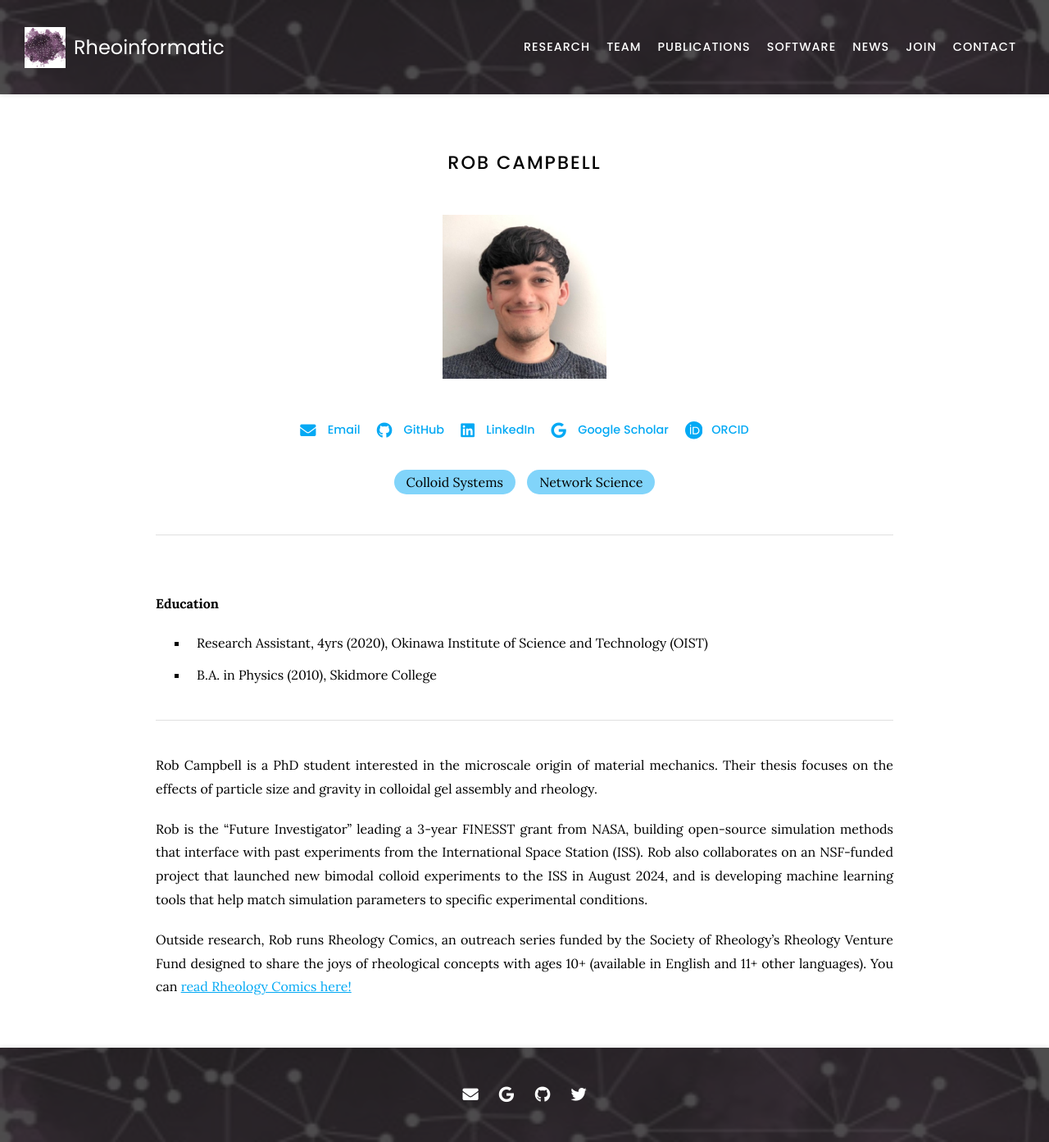
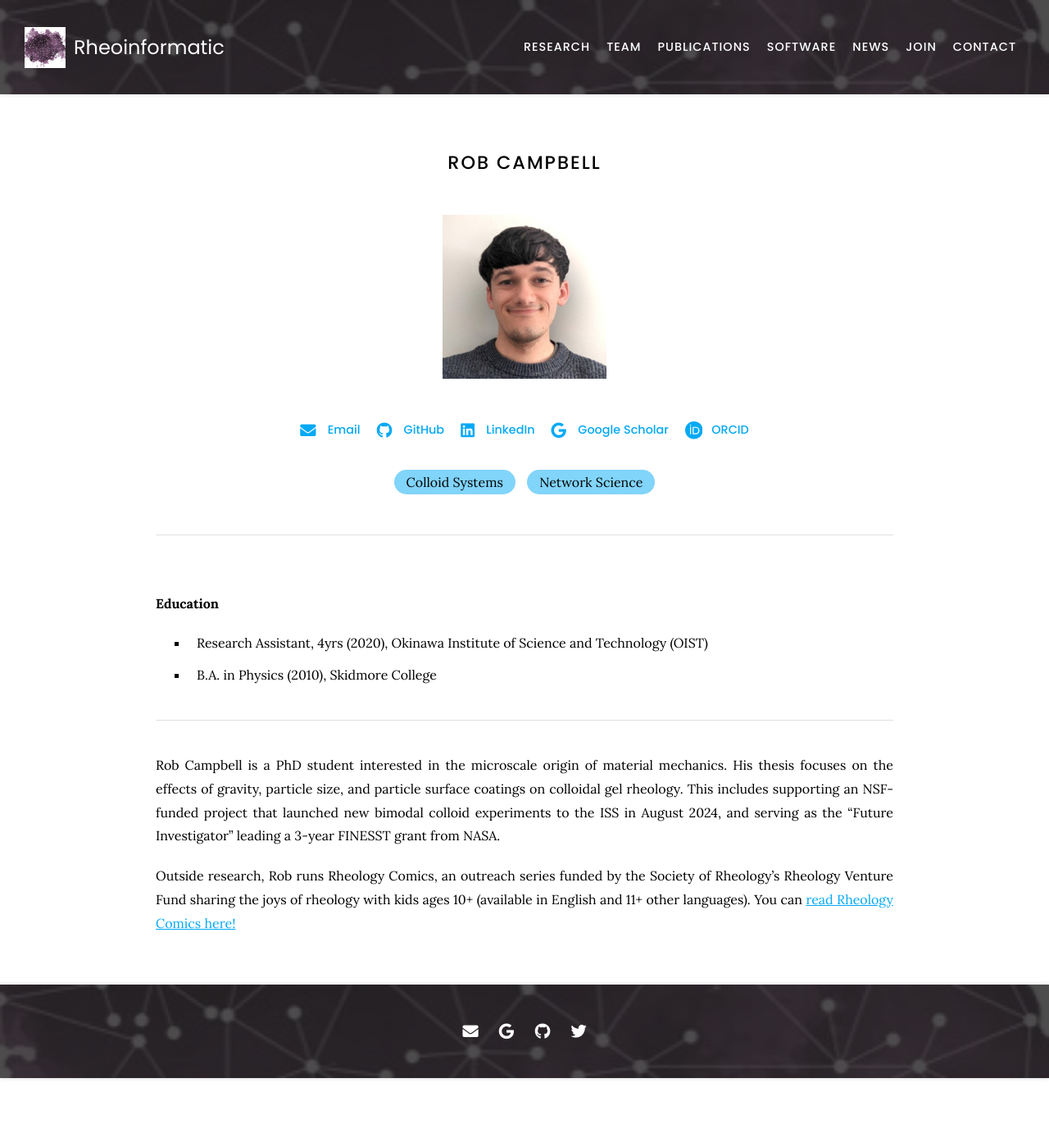
Before and after one commit to procf/procf.github.io, a Jekyll site: the page built from _members/rob-campbell.md, in a window 1280 px wide. Shown: the whole page at 82% size. Built offline with Jekyll 4.4.1, drawn with Linux system fonts in a browser that asks for light colours; nearby versions of some CDN libraries; after the commit the page ends 1315 px from its top, so only the background shows below that.

Commit message:
Rob updated bio

```diff
--- a/_members/rob-campbell.md
+++ b/_members/rob-campbell.md
@@ -52,11 +52,9 @@ topics: # must be "sim" "net" "ml" or "blood"
 <br>
 <hr>
 
-Rob Campbell is a PhD student interested in the microscale origin of material mechanics. Their thesis focuses on the effects of particle size and gravity in colloidal gel assembly and rheology.
+Rob Campbell is a PhD student interested in the microscale origin of material mechanics. His thesis focuses on the effects of gravity, particle size, and particle surface coatings on colloidal gel rheology. This includes supporting an NSF-funded project that launched new bimodal colloid experiments to the ISS in August 2024, and serving as the "Future Investigator" leading a 3-year FINESST grant from NASA.
 
-Rob is the "Future Investigator" leading a 3-year FINESST grant from NASA, building open-source simulation methods that interface with past experiments from the International Space Station (ISS). Rob also collaborates on an NSF-funded project that launched new bimodal colloid experiments to the ISS in August 2024, and is developing machine learning tools that help match simulation parameters to specific experimental conditions.
-
-Outside research, Rob runs Rheology Comics, an outreach series funded by the Society of Rheology's Rheology Venture Fund designed to share the joys of rheological concepts with ages 10+ (available in English and 11+ other languages). You can [read Rheology Comics here!](https://rheologycomics.github.io/)
+Outside research, Rob runs Rheology Comics, an outreach series funded by the Society of Rheology's Rheology Venture Fund sharing the joys of rheology with kids ages 10+ (available in English and 11+ other languages). You can [read Rheology Comics here!](https://rheologycomics.github.io/)
 
 {% assign author_names = page.aliases | default: empty_array | push: page.name %}
 {% assign author_publications = "" | split: "" %}
```
